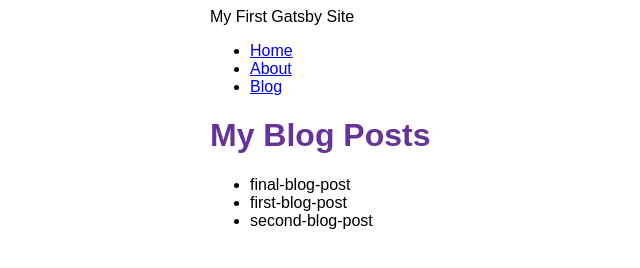
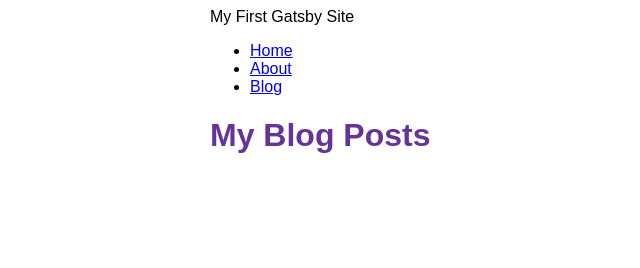
Before and after one commit to bsuster/MyTestGatsbySite, a Gatsby site: page /blog in a window 1280 px wide. Shown: the whole page, without its empty margins (180-820 px from the left). Built offline with nearby package versions, Linux system fonts and the light colour scheme; Gatsby itself is replaced by a stand-in of ours.

Commit message:
Working with mdx for tutorial 5

```diff
--- a/gatsby-config.js
+++ b/gatsby-config.js
@@ -14,5 +14,6 @@ module.exports = {
       },
     },
     "gatsby-plugin-mdx",
+    "@parcel/namer-default",
   ],
 }
--- a/package.json
+++ b/package.json
@@ -16,6 +16,7 @@
   "dependencies": {
     "@mdx-js/mdx": "^1.6.22",
     "@mdx-js/react": "^1.6.22",
+    "@parcel/namer-default": "^2.6.2",
     "gatsby": "^4.17.2",
     "gatsby-plugin-image": "^2.18.0",
     "gatsby-plugin-mdx": "^3.18.0",
--- a/src/pages/blog.js
+++ b/src/pages/blog.js
@@ -6,13 +6,13 @@ const BlogPage = ({ data }) => {
     return (
         <Layout pageTitle="My Blog Posts">
             <ul>
-                {
-                    data.allFile.nodes.map(node => (
+                {/* {
+                    data.allMdx.nodes.map(node => (
                         <li key={node.name}>
                             {node.name}
                         </li>
                     ))
-                }
+                } */}
             </ul>
         </Layout>
     )
@@ -20,10 +20,14 @@ const BlogPage = ({ data }) => {
 
 export const query = graphql`
     query MyQuery {
-        allFile(filter: {sourceInstanceName: {eq: "blog"}}) {
+        allMdx(sort: {fields: frontmatter___date}) {
             nodes {
-                sourceInstanceName
-                name
+                frontmatter {
+                    title
+                    date(formatString: "MMMM DD, YY")
+                }
+                id
+                body
             }
         }
     }
```
Also changed, not shown: 1 other file.
